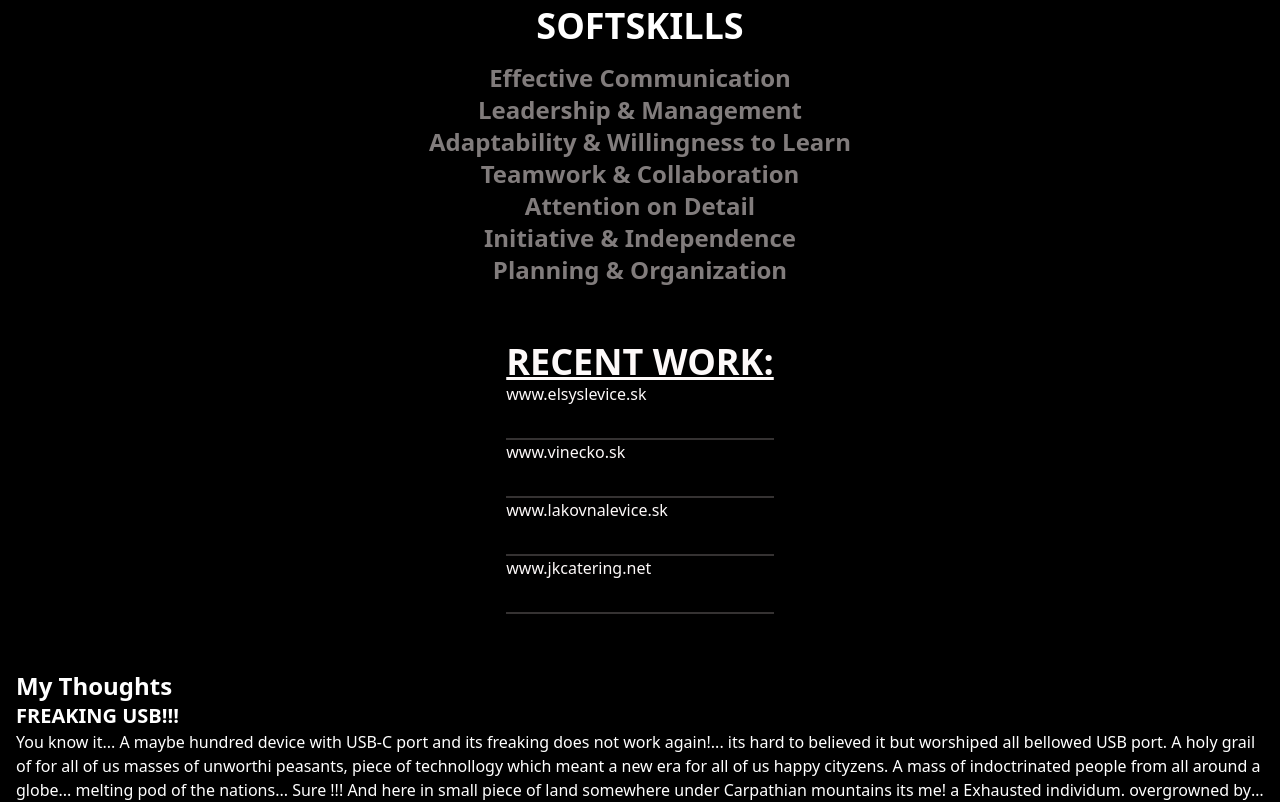
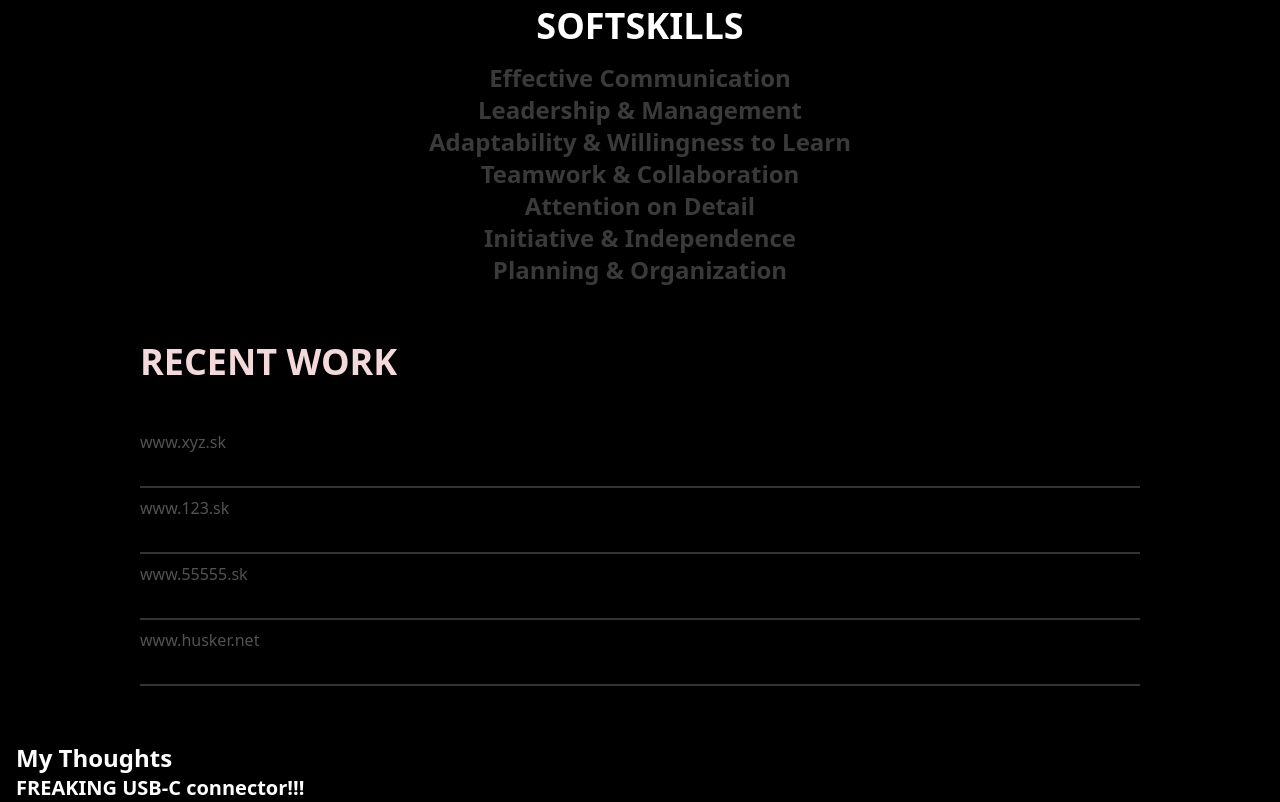
Before and after one commit to koharyb/koharyb, a React (Vite) app: page / in a window 1280 px wide. Shown: the part 960-1762 px from the top of the page. Built offline with nearby package versions, Linux system fonts and the light colour scheme.

Commit message:
some cosmetic changes

```diff
--- /dev/null
+++ b/src/components/Before.jsx
@@ -0,0 +1,11 @@
+import React from "react";
+
+const Before = () => {
+  return (
+    <div>
+      <div className="text-xl text-white">Previous work experience</div>
+    </div>
+  );
+};
+
+export default Before;
--- a/src/components/Hardskills.jsx
+++ b/src/components/Hardskills.jsx
@@ -12,34 +12,34 @@ const Hardskills = () => {
   return (
     <div className="mt-[40vh] lg:mt-[10vh] animate-slideUp w-full flex flex-col items-center">
       <div className="w-full lg:w-3/4 lg:px-10">
-        <h2 className="text-4xl text-white font-bold mb-4">HARDSKILLS</h2>
+        <h2 className="text-4xl text-white font-bold mb-4 ml-2 ">HARDSKILLS</h2>
 
         <div
           className="CardsContainer grid grid-cols-1 gap-4 mb-10
-          lg:grid-cols-4 lg:grid-rows-2 lg:gap-5"
+          md:grid-cols-4 md:grid-rows-2 lg:gap-5"
         >
-          <div className="bg-[#ffffff]">
+          <div className="bg-[#ffffff] m-2 md:m-0">
             <img src={reactIcon} alt="" className="w-full h-full" />
           </div>
-          <div className="bg-[#ffffff]">
+          <div className="bg-[#ffffff] m-2 md:m-0">
             <img src={tailwindIcon} alt="" className="w-full h-full" />
           </div>
-          <div className="bg-[#ffffff]">
+          <div className="bg-[#ffffff] m-2 md:m-0">
             <img src={javascriptIcon} alt="" className="w-full h-full" />
           </div>
-          <div className="bg-[#ffffff]">
+          <div className="bg-[#ffffff] m-2 md:m-0">
             <img src={cssIcon} alt="" className="w-full h-full" />
           </div>
-          <div className="bg-[#ffffff]">
+          <div className="bg-[#ffffff] m-2 md:m-0">
             <img src={htmlIcon} alt="" className="w-full h-full" />
           </div>
-          <div className="bg-[#ffffff]">
+          <div className="bg-[#ffffff] m-2 md:m-0">
             <img src={linuxIcon} alt="" className="w-full h-full" />
           </div>
-          <div className="bg-[#ffffff]">
+          <div className="bg-[#ffffff] m-2 md:m-0">
             <img src={terminalIcon} alt="" className="w-full h-full" />
           </div>
-          <div className="bg-[#ffffff]">
+          <div className="bg-[#ffffff] m-2 md:m-0">
             <img src={gitIcon} alt="" className="w-full h-full" />
           </div>
         </div>
--- a/src/components/MyThoughts.jsx
+++ b/src/components/MyThoughts.jsx
@@ -10,21 +10,25 @@ const MyThoughts = () => {
   return (
     <div className="m-4 animate-slideUp mb-10">
       <h2 className="text-white font-bold text-2xl">My Thoughts</h2>
-      <h3 className="text-white font-bold text-xl">FREAKING USB!!!</h3>
-      <p className={`text-white ${isExpanded ? '' : 'line-clamp-3'} transition-all duration-300`}>
-        You know it... A maybe hundred device with USB-C port and its freaking
-        does not work again!... its hard to believed it but worshiped all
-        bellowed USB port. A holy grail of for all of us masses of unworthi
-        peasants, piece of technollogy which meant a new era for all of us
-        happy cityzens. A mass of indoctrinated people from all around a
-        globe... melting pod of the nations... Sure !!! And here in small
-        piece of land somewhere under Carpathian mountains its me! a Exhausted
-        individum. overgrowned by the insane power of that Goverment Moloch
-        over my shoulders. Exhausted mumiliated small creature sitting in the
-        corner with his low end Lenovo laptop in his hands and spitting a
-        sulfur on all around trying to catch some of link of normalize from
-        surrounding etherum... But no i have only a usb-C here... Nevermind
-        maybe next time.
+      <h3 className="text-white font-bold text-xl">FREAKING USB-C connector!!!</h3>
+      <p
+        className={`text-white ${
+          isExpanded ? "" : "line-clamp-3"
+        } transition-all duration-300`}
+      >
+        You know it... Maybe a hundred devices with a USB-C port — and it
+        freaking doesn’t work again! It’s hard to believe it, but we all
+        worshipped the beloved USB port. The holy grail for all of us — the
+        masses of unworthy peasants — a piece of technology that was supposed to
+        usher in a new era for us happy citizens. A mass of indoctrinated people
+        from all around the globe... a melting pot of nations... Sure!!! And
+        here I am, in a small patch of land somewhere beneath the Carpathian
+        Mountains — just me. An exhausted individual, overwhelmed by the insane
+        power of the government Moloch breathing down my neck. A humiliated,
+        worn-down creature sitting in the corner with his low-end Lenovo laptop,
+        spitting sulfur in every direction, trying to catch some faint signal of
+        normalcy from the surrounding ether... But no. I have only a USB-C port
+        here. Never mind. Maybe next time.
       </p>
       <button
         onClick={toggleReadMore}
--- a/src/components/Softskills.jsx
+++ b/src/components/Softskills.jsx
@@ -5,13 +5,13 @@ const Softskills = () => {
     <div className='animate-slideUp mb-10'>
         <h2 className='text-4xl text-white m-4 font-bold flex justify-center items-center flex-col'>SOFTSKILLS</h2>
         <ul className='flex flex-col m-4 mb-10  lg:justify-center lg:items-center'>
-            <li className='text-[#817c7c] text-xl font-bold lg:text-2xl'>Effective Communication</li>
-            <li className='text-[#817c7c] text-xl font-bold lg:text-2xl'>Leadership & Management</li>
-            <li className='text-[#817c7c] text-xl font-bold lg:text-2xl'>Adaptability & Willingness to Learn</li>
-            <li className='text-[#817c7c] text-xl font-bold lg:text-2xl'>Teamwork & Collaboration</li>
-            <li className='text-[#817c7c] text-xl font-bold lg:text-2xl'>Attention on Detail</li>
-            <li className='text-[#817c7c] text-xl font-bold lg:text-2xl'>Initiative & Independence</li>
-            <li className='text-[#817c7c] text-xl font-bold lg:text-2xl'>Planning & Organization</li>
+            <li className='text-[#3a3a3a] text-xl font-bold lg:text-2xl'>Effective Communication</li>
+            <li className='text-[#3a3a3a] text-xl font-bold lg:text-2xl'>Leadership & Management</li>
+            <li className='text-[#3a3a3a] text-xl font-bold lg:text-2xl'>Adaptability & Willingness to Learn</li>
+            <li className='text-[#3a3a3a] text-xl font-bold lg:text-2xl'>Teamwork & Collaboration</li>
+            <li className='text-[#3a3a3a] text-xl font-bold lg:text-2xl'>Attention on Detail</li>
+            <li className='text-[#3a3a3a] text-xl font-bold lg:text-2xl'>Initiative & Independence</li>
+            <li className='text-[#3a3a3a] text-xl font-bold lg:text-2xl'>Planning & Organization</li>
         </ul>
     </div>
   )
--- a/src/components/Work.jsx
+++ b/src/components/Work.jsx
@@ -3,29 +3,29 @@ import React from "react";
 const Work = () => {
   return (
     <div className="lg:max-w-[200vh] lg:flex lg:items-center lg:justify-center">
-      <div className="flex flex-col m-4 mb-10 animate-slideUp">
-        <h2 className="text-4xl text-[#fdf9f9] font-bold underline">
-          RECENT WORK:
+      <div className="flex flex-col m-4 mb-10 animate-slideUp lg:w-[1000px]">
+        <h2 className="text-4xl text-[#f3d9d9] font-bold lg:mb-10">
+          RECENT WORK
         </h2>
 
-        <div className="border-b-2 border-[#353232] lg:pb-8">
-          <a href="" className="text-[#fdf9f9]">
-            www.elsyslevice.sk
+        <div className="border-b-2 border-[#353232] lg:pb-8 lg:pt-2">
+          <a href="" className="text-[#525252] hover:text-[#f3d9d9] ">
+            www.xyz.sk
           </a>
         </div>
-        <div className="border-b-2 border-[#353232] lg:pb-8">
-          <a href="" className="text-[#fdf9f9]">
-            www.vinecko.sk
+        <div className="border-b-2 border-[#353232] lg:pb-8 lg:pt-2">
+          <a href="" className="text-[#525252] hover:text-[#f3d9d9]">
+            www.123.sk
           </a>
         </div>
-        <div className="border-b-2 border-[#353232] lg:pb-8">
-          <a href="" className="text-[#fdf9f9]">
-            www.lakovnalevice.sk
+        <div className="border-b-2 border-[#353232] lg:pb-8 lg:pt-2">
+          <a href="" className="text-[#525252] hover:text-[#f3d9d9]">
+            www.55555.sk
           </a>
         </div>
-        <div className="border-b-2 border-[#353232] lg:pb-8">
-          <a href="" className="text-[#fdf9f9]">
-            www.jkcatering.net
+        <div className="border-b-2 border-[#353232] lg:pb-8 lg:pt-2">
+          <a href="" className="text-[#525252] hover:text-[#f3d9d9]">
+            www.husker.net
           </a>
         </div>
       </div>
```
